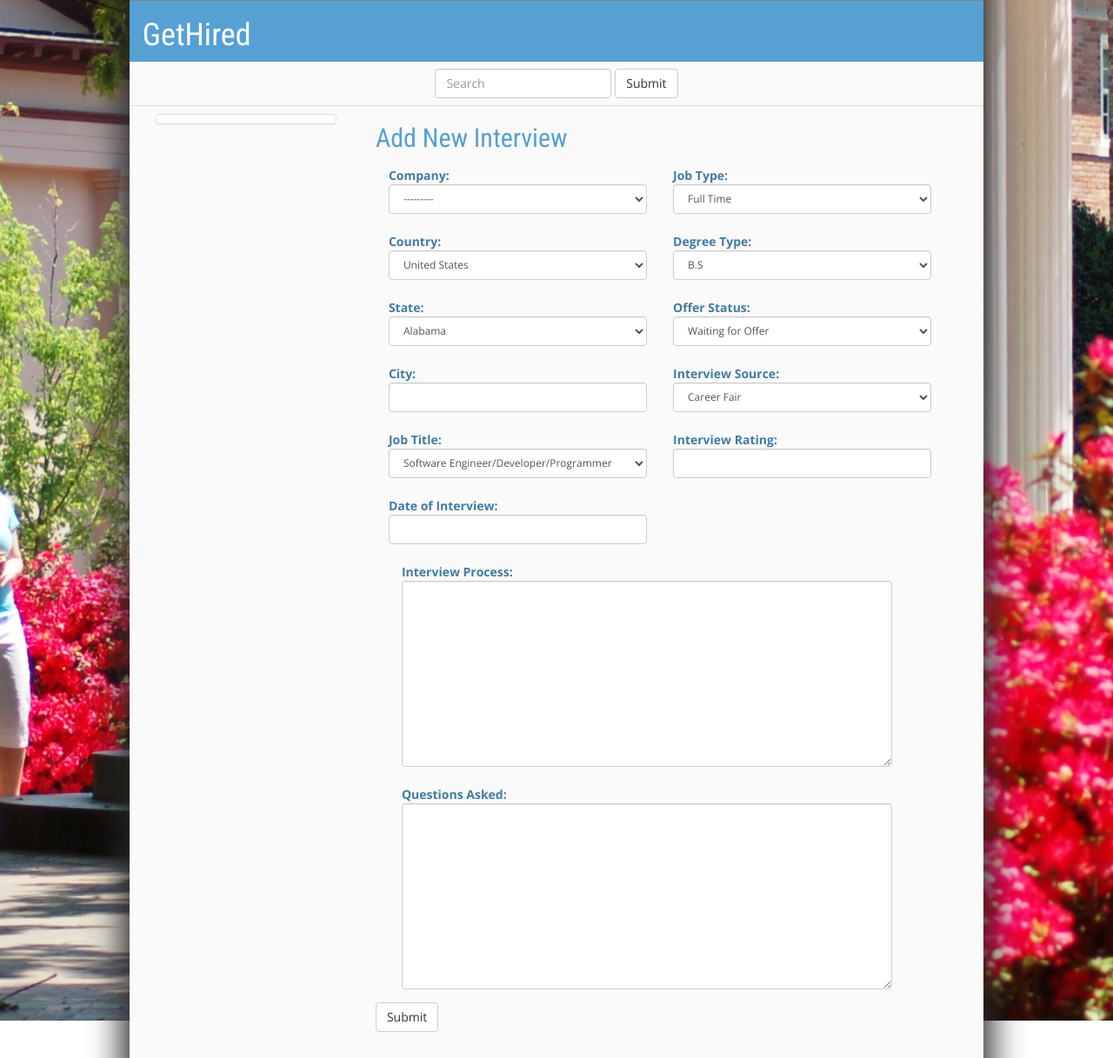
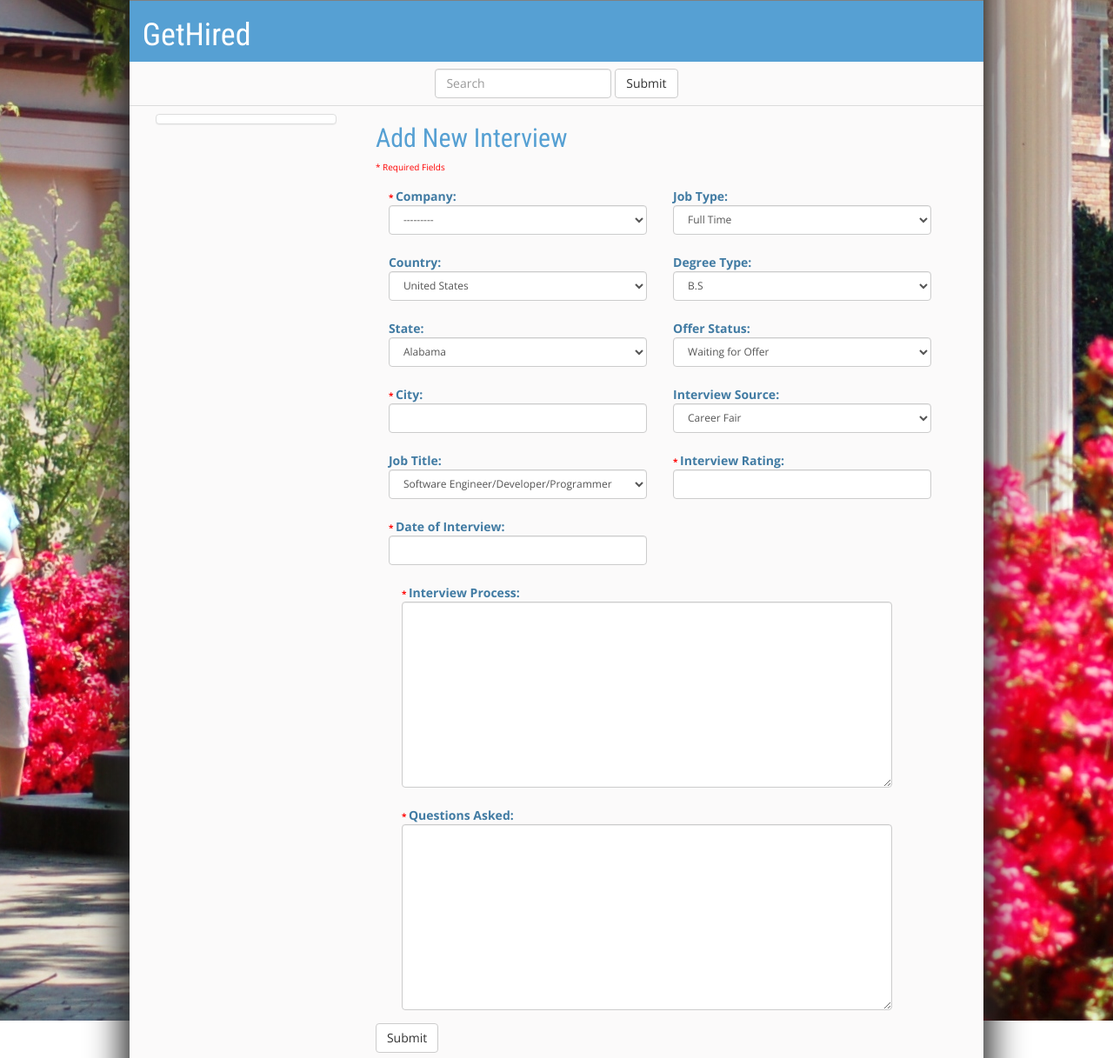
Before and after one commit to eliezer15/csportal, a Django app: page /gethired/post/new/Interview/ in a window 1280 px wide. Shown: the part 192-1409 px from the top of the page at 87% size. Run offline with Django 3.2, Linux system fonts and the light colour scheme; data comes from the database, SQL or seed files in the repository; parts of the project's set-up code (start-up, migrations or seed data) failed here and were passed over; some libraries are stand-ins or nearby versions; some web fonts are replaced.

Commit message:
Added Star System for Interview rating display, added interview post/offer post # of posts when visiting page by company. Added required asterisk fields to new forms.

```diff
--- a/GetHired/views.py
+++ b/GetHired/views.py
@@ -83,6 +83,8 @@ def get_field_posts(request, field_name, field_value):
             interview_posts = models.Interview.objects.filter(company=company)
             offer_posts = models.Offer.objects.filter(company=company)
             context_dict['company'] = company
+            context_dict['interview_count'] = len(interview_posts)
+            context_dict['offer_count'] = len(offer_posts)
 
         elif (field_name == "location"):
             if (field_value == "International"):
--- a/static/css/style.css
+++ b/static/css/style.css
@@ -383,6 +383,14 @@ div.postview-jobinfo span.lab{
     font-weight: 600;
     font-size: inherit;
 }
+div.postview span.stars{
+    cursor: default;
+}
+div.postview span.stars{
+    font-size: 18px;
+    font-weight: 500;
+    color: #f9df00;
+}
 
 div.postview span.content{
 	color: #4390c6;
@@ -526,3 +534,8 @@ ul.ui-autocomplete{
 	overflow-y: auto;
 	font-size: 12px;
 }
+
+.required{
+    color: red;
+    font-size: 10px;
+}
--- a/templates/GetHired/post.html
+++ b/templates/GetHired/post.html
@@ -57,7 +57,7 @@
 						<div class="row">
 							<span class="job_type lab">Job Type: <span class="content"><a class="norm" href="/gethired/filter/?company=ALL&location=ALL&job_title=ALL&job_type={{post.job_type}}">{{post.get_job_type_display}}</a></span></span>
 							 {% if post.post_type == "Interview" %}
-							<span class="rating">Interview Rating: {{post.interview_rating}}</span>
+							<span class="rating lab">Interview Experience:<span class="stars"> {{post.interview_rating|rating|safe}}</span></span>
 							{% endif %}
 						</div>
 						<div class="row postview-about-row">
@@ -74,6 +74,8 @@
 				<div class="col-md-12">
     				{% if post.post_type == "Interview" %}
     				<div class="row postview-interview-info-row">
+    					<label>Date of Interview:</label>
+    					<p class="date-interviewed">{{post.date_interviewed}}</p>
     					<label>Details:</label>
     					<p class="process">{{post.interview_process}}</p>
     					<label>Questions Asked:</label>
@@ -113,7 +115,6 @@
 		<div class="postview-report-rate row">
     		<div class="content">
     			<p>Report this post</p>
-    			<p>Rate this post</p>
     		</div>
     	</div>
 	</div>
--- a/templates/GetHired/postlist.html
+++ b/templates/GetHired/postlist.html
@@ -144,8 +144,8 @@
 			<h1>{{company.name}}</h1>
 			<p>Average Salary: ${{company.avg_salary|intcomma}}</p>
 			<p>Average Interview Rating: {{company.avg_interview_rating}}</p>
-			<p>Number of Interviews: 10</p>
-			<p>Number of Offers: 3</p>
+			<p>Number of Interviews: {{interview_count}}</p>
+			<p>Number of Offers: {{offer_count}}</p>
 		</div>
 	</div>
 {% endif %}
@@ -166,7 +166,7 @@
     	</div>
     	<div class="row">
  			<span class="Title" ><a class="norm" rel="tooltip" data-placement="right" title="Visit Company Data" href="/gethired/company/{{post.company.name|slugify}}">{{post.company.name}}</a></span>
-			<span class="Date"> {{post.date_posted|naturalday|title}}</span>
+			<span class="Date"> {{post.date_posted|naturaltime|title}}</span>
 		</div>
 		<div class="container-fluid">
 		<div class="row">
--- a/templates/portal/newpost.html
+++ b/templates/portal/newpost.html
@@ -5,6 +5,7 @@
 <div class="newform col-md-12">
 {% if post_type == "Interview" %}
 	<h2>{{header}}Interview</h2>
+	<p class="required"><span class="required">* </span>Required Fields</p>
 		<div class="new-interview-form">
 			<form class="form-horizontal" id="post_form" method="post" action="/gethired/post/new/{{post_type}}/{{post_id}}/">
 				{% csrf_token %}
@@ -12,7 +13,7 @@
 						<div class="row">
 							<div class="new-company-info col-md-6">
 								<div class="form-group">
-        							<label for="id_company" class="control-label col-md-12">Company: </label>
+        							<label for="id_company" class="control-label col-md-12"><span class="required">* </span>Company: </label>
         							{{ form.company.errors }}
         							<div class="col-md-12">
         								{{form.company}}
@@ -31,7 +32,7 @@
         								</div>
 								</div>
 								<div class="form-group">
-        							<label for="city" class="control-label col-md-12">City: </label>
+        							<label for="city" class="control-label col-md-12"><span class="required">* </span>City: </label>
         								{{location_form.city.errors}}
         								<div class="col-md-12">
        										{{location_form.city}}
@@ -45,7 +46,7 @@
         							</div>
 								</div>
 								<div class="form-group">
-        							<label for="date_interviewed" class="control-label col-md-12">Date of Interview: </label>
+        							<label for="date_interviewed" class="control-label col-md-12"><span class="required">* </span>Date of Interview: </label>
         							{{form.date_interviewed.errors}}
         							<div class="col-md-12" id="dateinterviewed">
         							{{form.date_interviewed}}
@@ -82,7 +83,7 @@
         							</div>
     							</div>
 								<div class="form-group">
-        							<label for="id_interview_rating" class="control-label col-md-12">Interview Rating: </label>
+        							<label for="id_interview_rating" class="control-label col-md-12"><span class="required">* </span>Interview Rating: </label>
         							{{form.interview_rating.errors}}
         							<div class="col-md-12">
         							{{form.interview_rating}}
@@ -95,14 +96,14 @@
 					<div class="row">
 						<div class="col-md-12 new-interview-input">
 							<div class="form-group col-md-12">
-        						<label for="id_interview_process" class="control-label col-md-12">Interview Process: </label>
+        						<label for="id_interview_process" class="control-label col-md-12"><span class="required">* </span>Interview Process: </label>
         						{{form.interview_process.errors}}
         						<div class="col-md-12">
         						{{form.interview_process}}
         						</div>
 							</div>
 							<div class="form-group col-md-12">
-        						<label for="id_questions_asked" class="control-label col-md-12">Questions Asked: </label>
+        						<label for="id_questions_asked" class="control-label col-md-12"><span class="required">* </span>Questions Asked: </label>
         						{{ form.questions_asked.errors }}
         						<div class="col-md-12">
         						{{ form.questions_asked }}
@@ -118,6 +119,7 @@
 		</div>
 {% elif post_type == "Offer" %}
 	<h2>{{header}}Offer</h2>
+	<p class="required"><span class="required">* </span>Required Fields</p>
 		<div class="new-offer-form">
 			<form class="form-horizontal" id=post_form method="post" action="{% url 'create_post' post_type=post_type post_id=post_id %}" style="margin: 20px;">
 				{% csrf_token %}
@@ -125,7 +127,7 @@
 						<div class="row">
 							<div class="new-company-info col-md-6">
 								<div class="form-group">
-       								<label for="company" class="control-label col-md-12">Company: </label>
+       								<label for="company" class="control-label col-md-12"><span class="required">* </span>Company: </label>
         							{{ form.company.errors }}
         							<div class="col-md-12">
         							{{form.company}}
@@ -158,7 +160,7 @@
         							</div>
 								</div>
 								<div class="form-group">
-        							<label for="city" class="control-label col-md-12">City: </label>
+        							<label for="city" class="control-label col-md-12"><span class="required">* </span>City: </label>
         							{{location_form.city.errors}}
         							<div class="col-md-12">
         							{{location_form.city}}
@@ -181,7 +183,7 @@
         							</div>
         						</div>
         						<div class="form-group">
-        							<label for="questions_asked" class="control-label col-md-12">Salary: </label>
+        							<label for="questions_asked" class="control-label col-md-12"><span class="required">* </span>Salary: </label>
         							{{ form.salary.errors }}
         							<div class="col-md-12 input-group money_field">
 										<span class="input-group-addon">$</span>
```
Also changed, not shown: GetHired/templatetags/extra_templates.py (+9 -0 lines).
